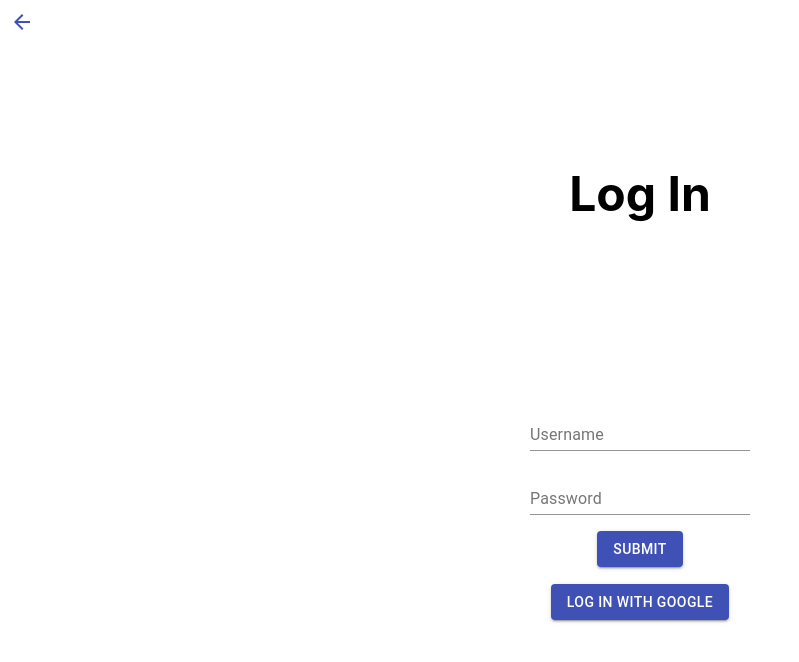
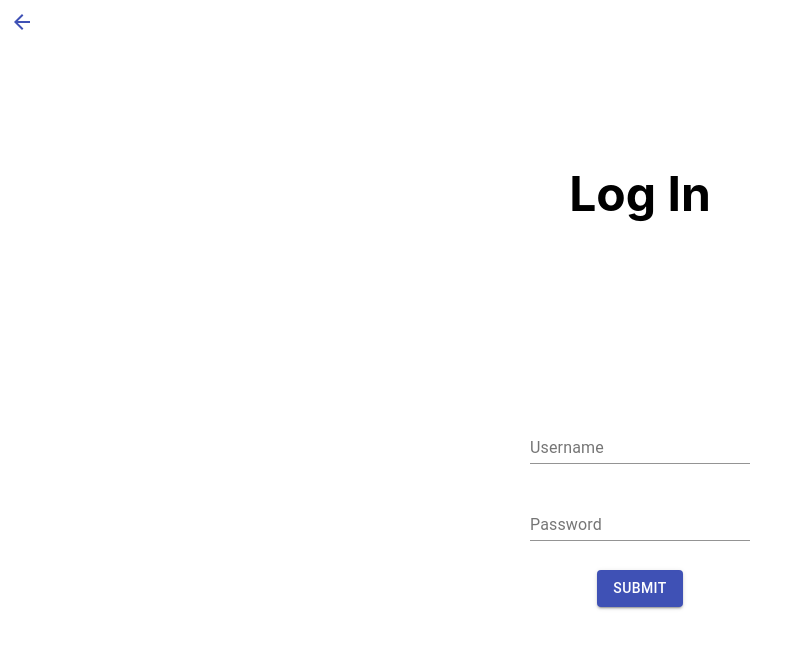
Before and after one commit to FerdyM/ToDo-List, a React (Create React App) app: page /login in a window 1280 px wide. Shown: the top 662 px of the page, without its empty margins (0-799 px from the left). Built offline with nearby package versions, Linux system fonts and the light colour scheme; no server answers.

Commit message:
pls work

```diff
--- a/src/components/LogIn/login-form.js
+++ b/src/components/LogIn/login-form.js
@@ -140,7 +140,7 @@ class LoginForm extends Component {
                         )}
                     </div>
                     <Button onClick={this.handleSubmit} variant="contained" color="primary">Submit</Button>
-                    <a href="http://localhost:8080/auth/google"><Button  variant="contained" color="primary">Log In With Google</Button></a>
+                    {/* <a href="http://localhost:8080/auth/google"><Button  variant="contained" color="primary">Log In With Google</Button></a> */}
                     {this.state.signUpError ? (
 					<Alert severity="error">There was an Error logging in to your account!</Alert>
                     ) : (
```
